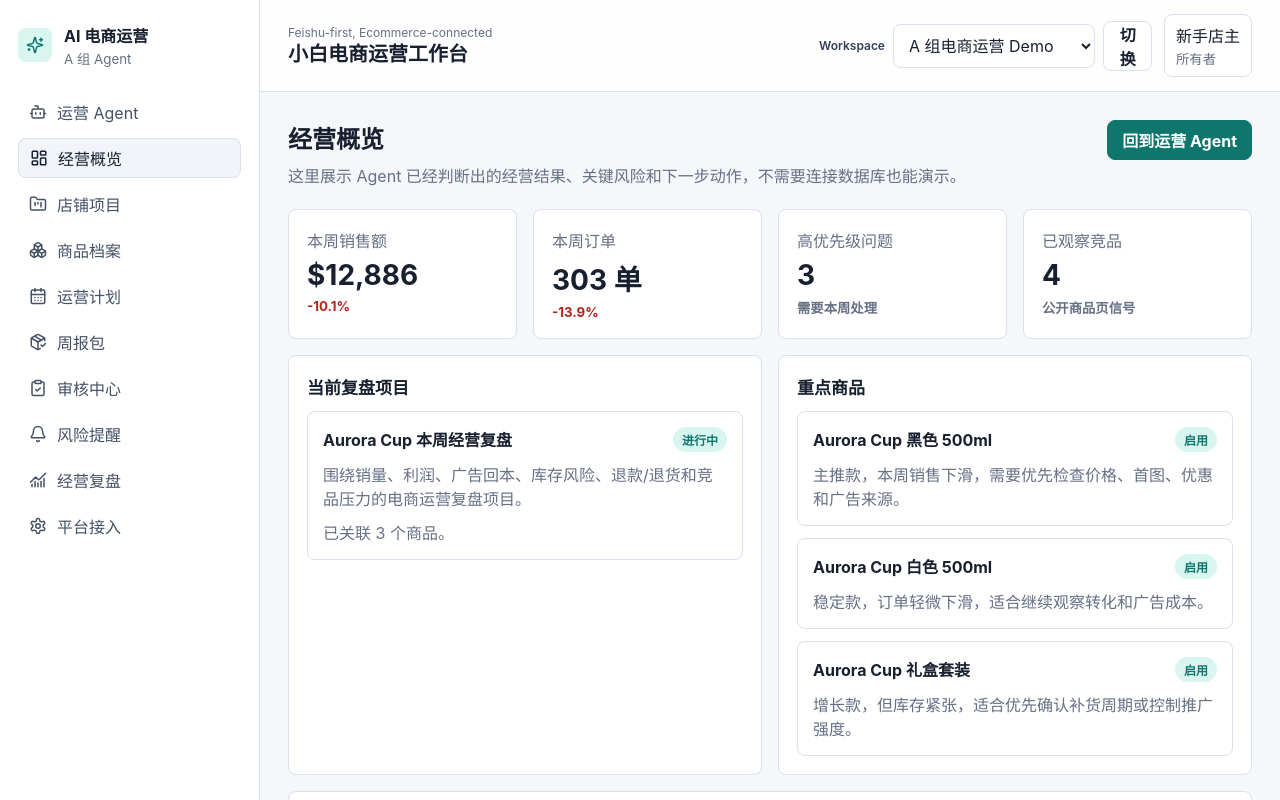
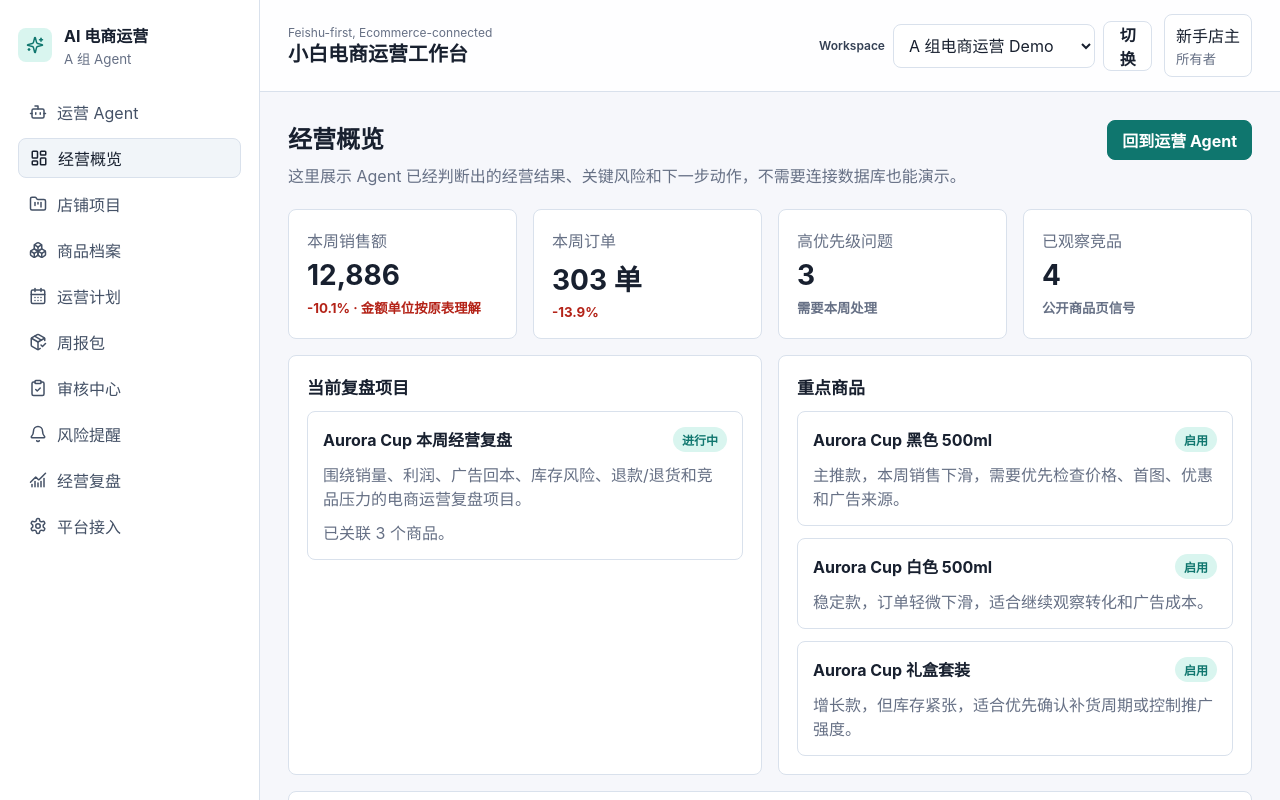
Before and after one commit to misscerasis-tech/A-group--agent, a Next.js app: page /dashboard in a window 1280 px wide. Shown: the top 800 px of the page. Built offline with nearby package versions, Linux system fonts and the light colour scheme.

Commit message:
fix: keep dashboard money unit neutral

```diff
--- a/scripts/smoke-web.ts
+++ b/scripts/smoke-web.ts
@@ -39,6 +39,7 @@ const requiredRouteText: Record<string, string[]> = {
     "已自动处理",
   ],
   "/calendar": ["运营计划", "排期依据", "完成标准"],
+  "/dashboard": ["经营概览", "金额单位按原表理解", "首页怎么体现指标重要性"],
   "/packages": ["周报包", "飞书消息预览", "经营周报 Markdown"],
   "/reviews": ["审核中心", "审核边界", "自动生成建议，人工确认执行"],
   "/reminders": ["风险提醒", "飞书提醒口径", "提醒后动作"],
--- a/src/app/dashboard/page.tsx
+++ b/src/app/dashboard/page.tsx
@@ -13,7 +13,7 @@ import { sampleEcommerceAgentInput } from "@/lib/ecommerce-agent/sample-data";
 export const dynamic = "force-dynamic";
 
 function formatMoney(value: number) {
-  return `$${value.toLocaleString("en-US", { maximumFractionDigits: 0 })}`;
+  return value.toLocaleString("zh-CN", { maximumFractionDigits: 0 });
 }
 
 function formatPercent(value: number) {
@@ -44,7 +44,9 @@ export default function DashboardPage() {
         <div className="panel stat">
           <span className="muted">本周销售额</span>
           <strong>{formatMoney(analysis.totals.current.revenue)}</strong>
-          <small className="down">{formatPercent(analysis.totals.revenueChangeRate)}</small>
+          <small className="down">
+            {formatPercent(analysis.totals.revenueChangeRate)} · 金额单位按原表理解
+          </small>
         </div>
         <div className="panel stat">
           <span className="muted">本周订单</span>
```
Also changed, not shown: 2 other files (tests, documents, lock files or other folders).
